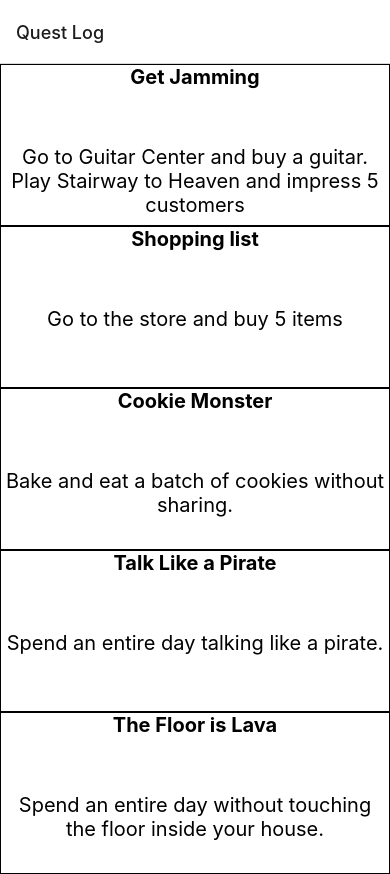
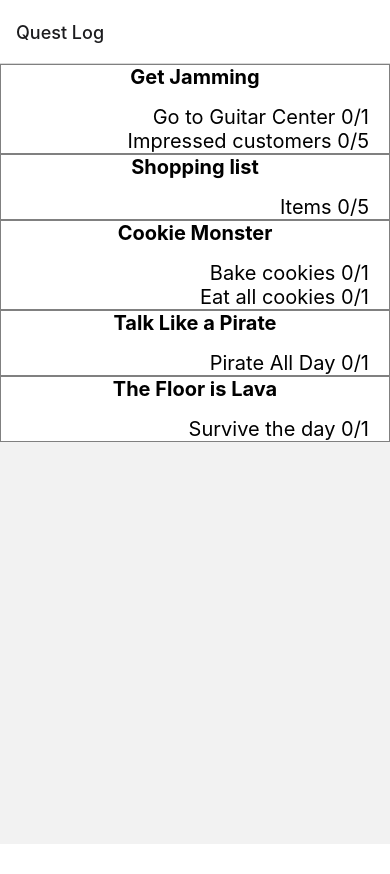
Before and after one commit to Kernapillar/quest-log, a React Native app: screen / in a window 390 px wide. After the commit the page ends 844 px from the top, so only its background shows below. Built offline with nearby package versions, Linux system fonts and the light colour scheme.

Commit message:
Requirement fix and rendering

```diff
--- a/src/components/QuestLogEntry.tsx
+++ b/src/components/QuestLogEntry.tsx
@@ -7,33 +7,40 @@ interface QuestLogEntryProps {
 }
 
 const QuestLogEntry: React.FC<QuestLogEntryProps> = ({quest}) => {
+
+    const requirementsArr: Array<[string, number, number]> = quest.getProgress();
+
     return (
         <View style={styles.container}>
             <Text style={styles.questTitle}>{quest.title}</Text>
-            <Text style={styles.questDescription}>{quest.questText}</Text>
+            {requirementsArr.map((requirement, index) => {
+                return (
+
+                    <Text style={styles.questRequirements} key={index}> {requirement[0]} {requirement[1].toString()}/{requirement[2].toString()}</Text>
+                )
+            })}
         </View>
     );
-
 };
 
 const styles = StyleSheet.create({
     container: {
         flex: 1,
         backgroundColor: '#fff',
-        borderWidth: 1, // Add this line
-        borderColor: 'black', // Add this line
-        borderStyle: 'solid', // Add this line
-        alignItems: 'center', // Move this line here
+        borderWidth: 1,
+        borderColor: 'grey',
+        borderStyle: 'solid',
+
     },
     questTitle: {
         textAlign: 'center',
-        height: 80,
+        height: 40,
         fontSize: 20,
         fontWeight: 'bold',
     },
-    questDescription: {
-        textAlign: 'center',
-        height: 80,
+    questRequirements: {
+        textAlign: 'right',
+        marginRight: 20,
         fontSize: 20,
     },
 });
```
Also changed, not shown: 1 other file (tests, documents, lock files or other folders).
